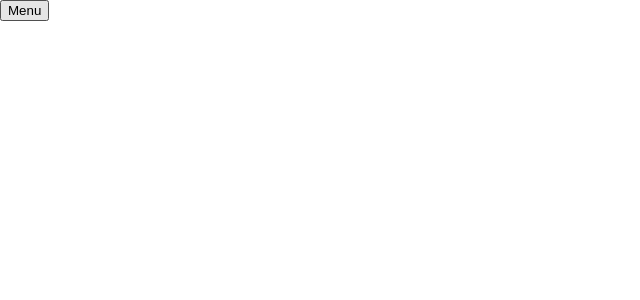
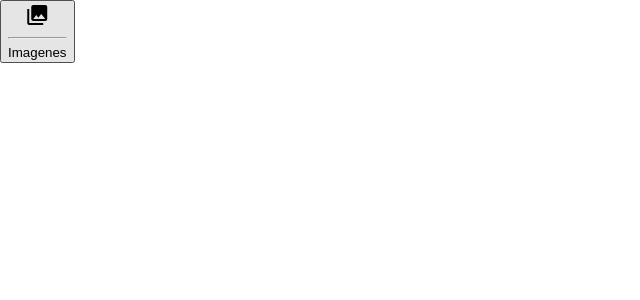
Before and after one commit to Daligz/meme-generator, an Angular app: page / in a window 1280 px wide. Shown: the top 300 px of the page, without its empty margins (0-640 px from the left). Built offline with nearby package versions, Linux system fonts and the light colour scheme.

Commit message:
Icon added to button

```diff
--- a/src/app/app.component.html
+++ b/src/app/app.component.html
@@ -1,4 +1,8 @@
-<button mat-button [matMenuTriggerFor]="imageMenu">Menu</button>
+<button mat-button [matMenuTriggerFor]="imageMenu">
+  <mat-icon>photo_library</mat-icon>
+  <hr>
+  <span>Imagenes</span>
+</button>
 <mat-menu #imageMenu="matMenu">
   <button mat-menu-item>
     <mat-icon>photo_library</mat-icon>
```
